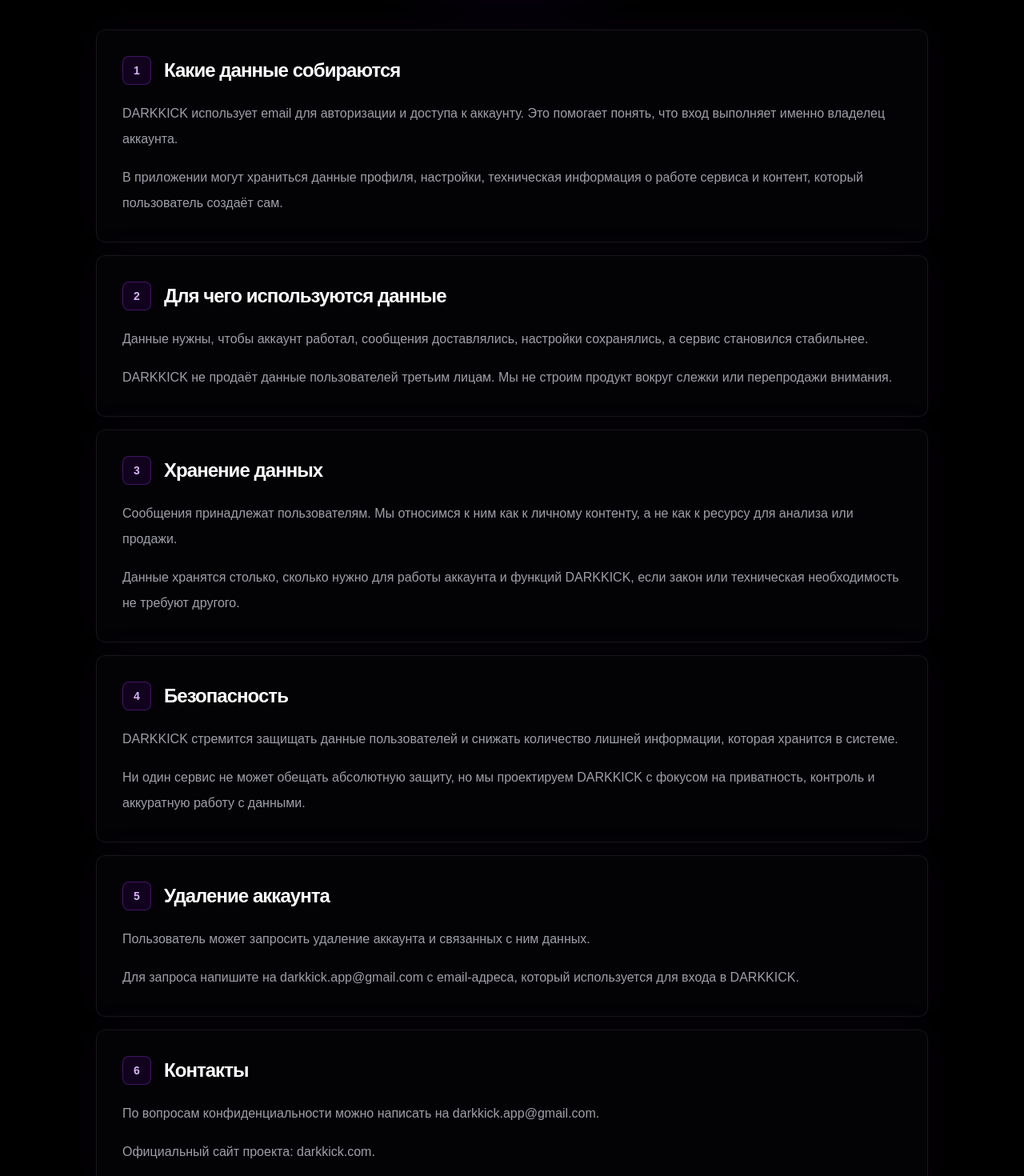
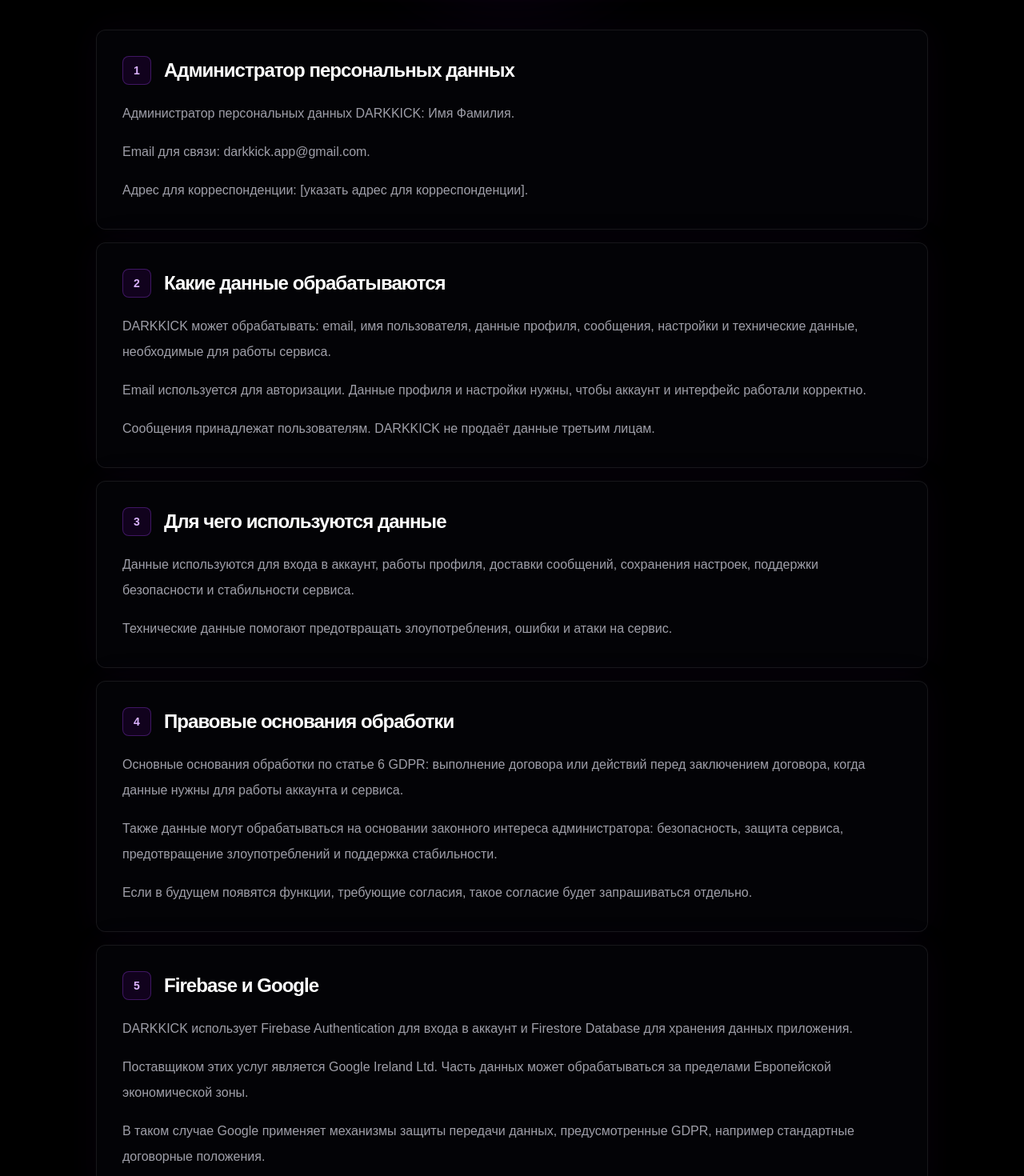
Before and after one commit to vladbogus498-design/darkkick-site, a Next.js app: page /privacy in a window 1280 px wide. Shown: the part 440-1910 px from the top of the page at 80% size. Built offline with nearby package versions, Linux system fonts and the light colour scheme.

Commit message:
update legal pages and privacy wording

```diff
--- a/app/privacy/page.tsx
+++ b/app/privacy/page.tsx
@@ -11,38 +11,85 @@
 
 const sections = [
   {
-    title: "Какие данные собираются",
+    title: "Администратор персональных данных",
     body: [
-      "DARKKICK использует email для авторизации и доступа к аккаунту. Это помогает понять, что вход выполняет именно владелец аккаунта.",
-      "В приложении могут храниться данные профиля, настройки, техническая информация о работе сервиса и контент, который пользователь создаёт сам.",
+      "Администратор персональных данных DARKKICK: Имя Фамилия.",
+      `Email для связи: ${email}.`,
+      "Адрес для корреспонденции: [указать адрес для корреспонденции].",
+    ],
+  },
+  {
+    title: "Какие данные обрабатываются",
+    body: [
+      "DARKKICK может обрабатывать: email, имя пользователя, данные профиля, сообщения, настройки и технические данные, необходимые для работы сервиса.",
+      "Email используется для авторизации. Данные профиля и настройки нужны, чтобы аккаунт и интерфейс работали корректно.",
+      "Сообщения принадлежат пользователям. DARKKICK не продаёт данные третьим лицам.",
     ],
   },
   {
     title: "Для чего используются данные",
     body: [
-      "Данные нужны, чтобы аккаунт работал, сообщения доставлялись, настройки сохранялись, а сервис становился стабильнее.",
-      "DARKKICK не продаёт данные пользователей третьим лицам. Мы не строим продукт вокруг слежки или перепродажи внимания.",
+      "Данные используются для входа в аккаунт, работы профиля, доставки сообщений, сохранения настроек, поддержки безопасности и стабильности сервиса.",
+      "Технические данные помогают предотвращать злоупотребления, ошибки и атаки на сервис.",
     ],
   },
   {
-    title: "Хранение данных",
+    title: "Правовые основания обработки",
     body: [
-      "Сообщения принадлежат пользователям. Мы относимся к ним как к личному контенту, а не как к ресурсу для анализа или продажи.",
-      "Данные хранятся столько, сколько нужно для работы аккаунта и функций DARKKICK, если закон или техническая необходимость не требуют другого.",
+      "Основные основания обработки по статье 6 GDPR: выполнение договора или действий перед заключением договора, когда данные нужны для работы аккаунта и сервиса.",
+      "Также данные могут обрабатываться на основании законного интереса администратора: безопасность, защита сервиса, предотвращение злоупотреблений и поддержка стабильности.",
+      "Если в будущем появятся функции, требующие согласия, такое согласие будет запрашиваться отдельно.",
+    ],
+  },
+  {
+    title: "Firebase и Google",
+    body: [
+      "DARKKICK использует Firebase Authentication для входа в аккаунт и Firestore Database для хранения данных приложения.",
+      "Поставщиком этих услуг является Google Ireland Ltd. Часть данных может обрабатываться за пределами Европейской экономической зоны.",
+      "В таком случае Google применяет механизмы защиты передачи данных, предусмотренные GDPR, например стандартные договорные положения.",
+    ],
+  },
+  {
+    title: "Сроки хранения данных",
+    body: [
+      "Данные аккаунта хранятся, пока аккаунт активен или пока они нужны для работы DARKKICK.",
+      "После запроса удаления аккаунта данные удаляются или анонимизируются в разумный срок, если закон или безопасность сервиса не требуют более долгого хранения.",
+      "Технические журналы, если они создаются, хранятся только столько, сколько нужно для безопасности, диагностики и защиты сервиса.",
     ],
   },
   {
     title: "Безопасность",
     body: [
-      "DARKKICK стремится защищать данные пользователей и снижать количество лишней информации, которая хранится в системе.",
-      "Ни один сервис не может обещать абсолютную защиту, но мы проектируем DARKKICK с фокусом на приватность, контроль и аккуратную работу с данными.",
+      "DARKKICK стремится защищать данные пользователей и снижать количество лишней информации в системе.",
+      "Если в приложении используется шифрование для отдельных функций, оно применяется в пределах технических возможностей этой функции. DARKKICK не обещает невозможную или абсолютную защиту.",
+    ],
+  },
+  {
+    title: "Права пользователя",
+    body: [
+      "Пользователь имеет право запросить доступ к своим данным, исправление данных, удаление данных, ограничение обработки и перенос данных.",
+      "Также пользователь может подать жалобу в польский орган по защите данных: Prezes Urzędu Ochrony Danych Osobowych (UODO).",
+      `Чтобы воспользоваться правами, напишите на ${email} с email-адреса, который используется в DARKKICK.`,
     ],
   },
   {
     title: "Удаление аккаунта",
     body: [
-      "Пользователь может запросить удаление аккаунта и связанных с ним данных.",
-      `Для запроса напишите на ${email} с email-адреса, который используется для входа в DARKKICK.`,
+      `Пользователь может запросить удаление аккаунта, написав на ${email}.`,
+      "В запросе укажите email аккаунта. Для безопасности мы можем попросить подтвердить, что запрос отправлен владельцем аккаунта.",
+    ],
+  },
+  {
+    title: "Копия данных",
+    body: [
+      `Пользователь может запросить копию своих данных, написав на ${email}.`,
+      "Мы подготовим данные в разумном формате, если это технически возможно и не нарушает права других пользователей.",
+    ],
+  },
+  {
+    title: "Возраст",
+    body: [
+      "DARKKICK предназначен для пользователей от 16 лет. Если местное право требует согласия родителя или опекуна, пользователь должен получить такое согласие.",
     ],
   },
   {
@@ -59,7 +106,7 @@
     <InfoPage
       eyebrow="Privacy Policy"
       title="Политика конфиденциальности"
-      description="Коротко и по-человечески: какие данные нужны DARKKICK, зачем они используются и как пользователь может запросить удаление аккаунта."
+      description="Коротко о том, какие данные нужны DARKKICK, зачем они используются и какие права есть у пользователя по GDPR."
       sections={sections}
     />
   );
--- a/app/terms/page.tsx
+++ b/app/terms/page.tsx
@@ -11,32 +11,60 @@
 
 const sections = [
   {
+    title: "Кто может пользоваться сервисом",
+    body: [
+      "DARKKICK предназначен для пользователей от 16 лет. Если по местному праву для использования сервиса нужно согласие родителя или опекуна, пользователь должен получить такое согласие.",
+      "Используя DARKKICK, пользователь подтверждает, что может соблюдать эти условия.",
+    ],
+  },
+  {
     title: "Использование сервиса",
     body: [
-      "DARKKICK создан для приватного общения, обмена сообщениями, профилей, стикеров и других функций мессенджера.",
-      "Сервис находится в активной разработке. Некоторые функции могут меняться, улучшаться, временно отключаться или появляться постепенно.",
+      "DARKKICK создан для приватного общения, профиля, сообщений, настроек и других функций мессенджера.",
+      "Сервис находится в активной разработке. Функции могут меняться, улучшаться, временно отключаться или появляться постепенно.",
     ],
   },
   {
     title: "Ответственность пользователя",
     body: [
       "Пользователь отвечает за свои действия, сообщения, материалы и способ использования DARKKICK.",
-      "Пожалуйста, уважайте других людей и не используйте сервис так, чтобы вредить пользователям, разработчику или инфраструктуре проекта.",
+      "Нельзя использовать сервис так, чтобы вредить другим людям, разработчику, инфраструктуре DARKKICK или нарушать закон.",
     ],
   },
   {
-    title: "Ограничения",
+    title: "Запрещённые действия",
     body: [
-      "Запрещён спам, массовые нежелательные сообщения и попытки обходить ограничения сервиса.",
-      "Запрещены атаки на DARKKICK, попытки взлома, перегрузки, сканирования или нарушения работы инфраструктуры.",
+      "Запрещены спам, массовые нежелательные сообщения и злоупотребление функциями сервиса.",
+      "Запрещены атаки на сервис, попытки взлома, перегрузки, обхода ограничений, сканирования или нарушения работы инфраструктуры.",
       "Запрещено использовать DARKKICK для незаконной деятельности.",
     ],
   },
   {
-    title: "Изменения сервиса",
+    title: "Блокировка аккаунта",
     body: [
-      "DARKKICK может обновляться без отдельного уведомления: это часть активной разработки и улучшения продукта.",
-      "Администрация может ограничивать доступ пользователям, которые нарушают эти условия или мешают нормальной работе сервиса.",
+      "Администрация может ограничить, временно заблокировать или удалить доступ нарушителю.",
+      "Причинами могут быть спам, злоупотребления, атаки на сервис, незаконная деятельность или действия, которые мешают нормальной работе DARKKICK.",
+    ],
+  },
+  {
+    title: "Доступность и изменения",
+    body: [
+      "DARKKICK предоставляется в текущем виде, как есть. Мы стараемся поддерживать стабильность, но не гарантируем, что сервис всегда будет работать без ошибок, перерывов или потери доступности.",
+      "Мы можем обновлять сервис, менять функции и исправлять ошибки без отдельного уведомления, если это нужно для развития продукта, безопасности или стабильности.",
+    ],
+  },
+  {
+    title: "Ограничение ответственности",
+    body: [
+      "DARKKICK не несёт ответственности за действия пользователей, их сообщения или материалы.",
+      "В пределах, разрешённых законом, ответственность DARKKICK ограничивается прямым ущербом, который возник из-за нашей доказанной вины. Мы не отвечаем за косвенные потери, упущенную выгоду или проблемы, вызванные третьими сервисами.",
+    ],
+  },
+  {
+    title: "Данные и приватность",
+    body: [
+      "Обработка персональных данных описана в Privacy Policy.",
+      "DARKKICK использует Firebase Authentication и Firestore Database, предоставляемые Google Ireland Ltd, для работы авторизации и данных приложения.",
     ],
   },
   {
@@ -53,7 +81,7 @@
     <InfoPage
       eyebrow="Terms of Service"
       title="Условия использования"
-      description="Простые правила, чтобы DARKKICK оставался приватным, стабильным и безопасным для нормального общения."
+      description="Простые правила, чтобы DARKKICK оставался безопасным, стабильным и честным для пользователей."
       sections={sections}
     />
   );
```
Also changed, not shown: app/page.tsx (+4 -4 lines).
